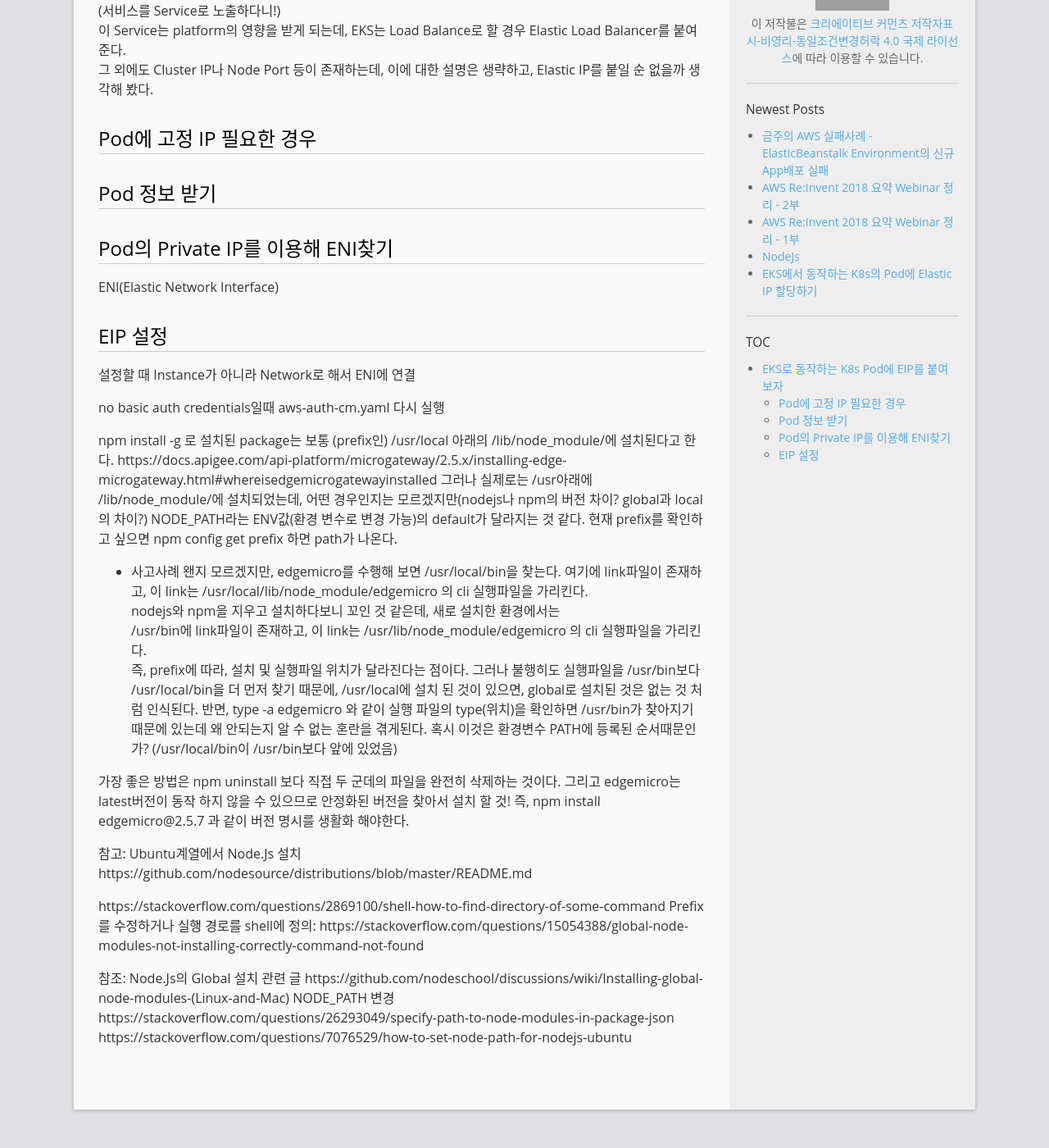
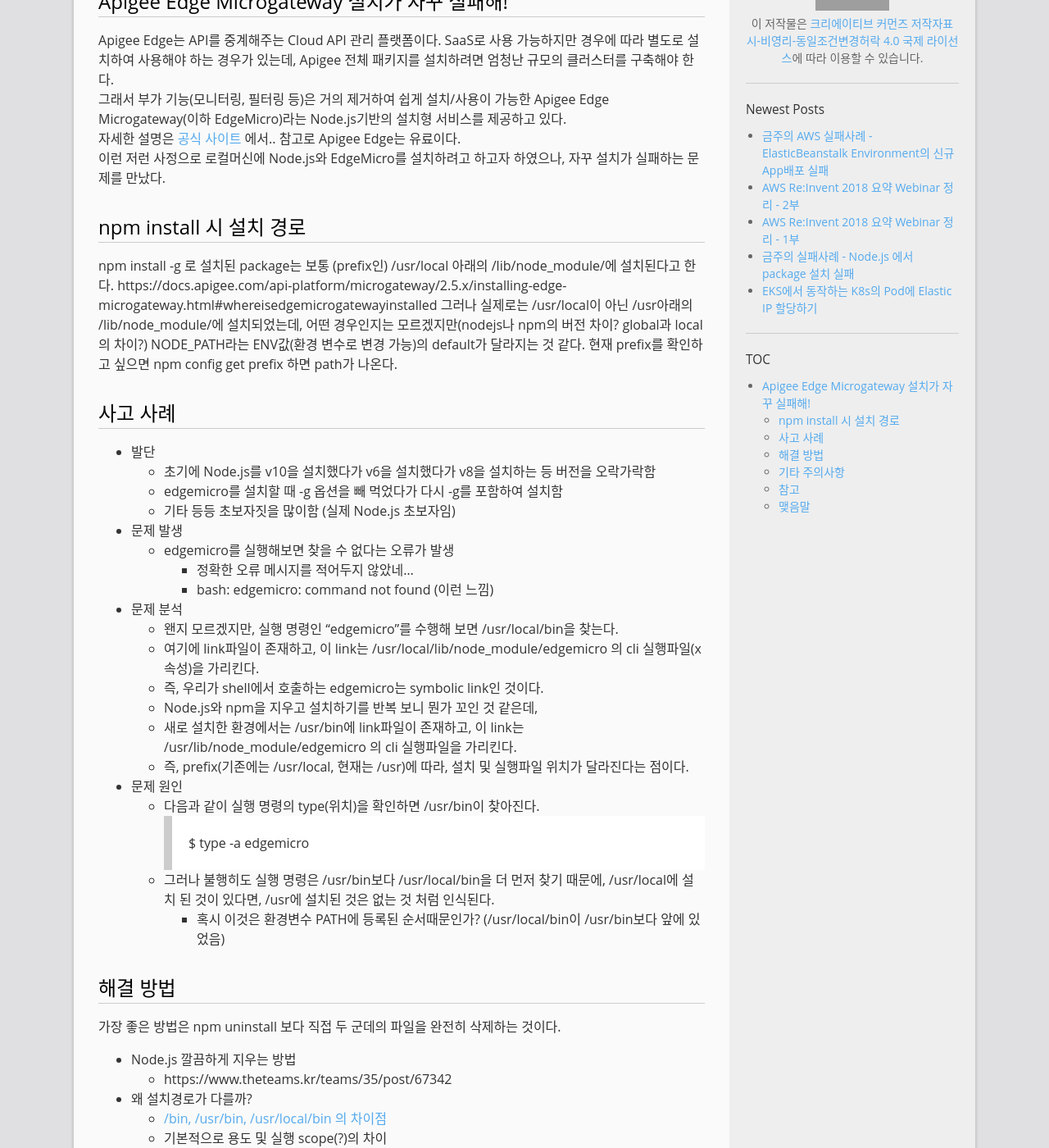
Before and after one commit to mystria/mystria.github.io, a Jekyll site: the page built from _posts/2018-11-22-fail-case-nodejs-npm-install-package.md, in a window 1280 px wide and 1400 px high, scrolled down 349 px. Shown: the whole window at 82% size. Built offline with Jekyll 4.4.1, drawn with Linux system fonts in a browser that asks for light colours; comment, search, counter and statistics services are not loaded; some of the changed text lies outside the part shown; grey boxes are pictures that could not be loaded.

Commit message:
Re-writing post

```diff
--- a/_posts/2018-11-22-fail-case-nodejs-npm-install-package.md
+++ b/_posts/2018-11-22-fail-case-nodejs-npm-install-package.md
@@ -1,59 +1,79 @@
 ---
 layout: post
-title:  "NodeJs"
+title:  "금주의 실패사례 - Node.js 에서 package 설치 실패"
 date:   2018-11-22 17:00:00 +0900
-categories: Kubernetes EKS EIP AWS
+categories: Failure Apigee EdgeMicro Nodejs npm
 comments: true
 ---
-# EKS로 동작하는 K8s Pod에 EIP를 붙여 보자
-Kubernetes에서는 Service를 통해 cluster 내에서 동작하는 서비스를 외부로 노출한다.
-(서비스를 Service로 노출하다니!)
-이 Service는 platform의 영향을 받게 되는데, EKS는 Load Balance로 할 경우 Elastic Load Balancer를 붙여 준다.
-그 외에도 Cluster IP나 Node Port 등이 존재하는데, 이에 대한 설명은 생략하고, Elastic IP를 붙일 순 없을까 생각해 봤다.
 
-## Pod에 고정 IP 필요한 경우
+# Apigee Edge Microgateway 설치가 자꾸 실패해!
+Apigee Edge는 API를 중계해주는 Cloud API 관리 플랫폼이다. SaaS로 사용 가능하지만 경우에 따라 별도로 설치하여 사용해야 하는 경우가 있는데, Apigee 전체 패키지를 설치하려면 엄청난 규모의 클러스터를 구축해야 한다.
+그래서 부가 기능(모니터링, 필터링 등)은 거의 제거하여 쉽게 설치/사용이 가능한 Apigee Edge Microgateway(이하 EdgeMicro)라는 Node.js기반의 설치형 서비스를 제공하고 있다.
+자세한 설명은 [공식 사이트](https://apigee.com/api-management/) 에서.. 참고로 Apigee Edge는 유료이다.
+이런 저런 사정으로 로컬머신에 Node.js와 EdgeMicro를 설치하려고 하고자 하였으나, 자꾸 설치가 실패하는 문제를 만났다.
 
-## Pod 정보 받기
-
-## Pod의 Private IP를 이용해 ENI찾기
-ENI(Elastic Network Interface)
-
-## EIP 설정
-설정할 때 Instance가 아니라 Network로 해서 ENI에 연결
-
-
-no basic auth credentials일때 aws-auth-cm.yaml 다시 실행
-
+## npm install 시 설치 경로
 npm install <package> -g 로 설치된 package는 보통 (prefix인) /usr/local 아래의 /lib/node_module/<package>에 설치된다고 한다.
 https://docs.apigee.com/api-platform/microgateway/2.5.x/installing-edge-microgateway.html#whereisedgemicrogatewayinstalled
-그러나 실제로는 /usr아래에 /lib/node_module/<package>에 설치되었는데,
+그러나 실제로는 /usr/local이 아닌 /usr아래의 /lib/node_module/<package>에 설치되었는데,
 어떤 경우인지는 모르겠지만(nodejs나 npm의 버전 차이? global과 local의 차이?) NODE_PATH라는 ENV값(환경 변수로 변경 가능)의 default가 달라지는 것 같다.
 현재 prefix를 확인하고 싶으면 npm config get prefix 하면 path가 나온다.
 
-- 사고사례
-왠지 모르겠지만, edgemicro를 수행해 보면 /usr/local/bin을 찾는다.
-여기에 link파일이 존재하고, 이 link는 /usr/local/lib/node_module/edgemicro 의 cli 실행파일을 가리킨다.
-nodejs와 npm을 지우고 설치하다보니 꼬인 것 같은데, 새로 설치한 환경에서는
-/usr/bin에 link파일이 존재하고, 이 link는 /usr/lib/node_module/edgemicro 의 cli 실행파일을 가리킨다.
-즉, prefix에 따라, 설치 및 실행파일 위치가 달라진다는 점이다.
-그러나 불행히도 실행파일을 /usr/bin보다 /usr/local/bin을 더 먼저 찾기 때문에, /usr/local에 설치 된 것이 있으면, global로 설치된 것은 없는 것 처럼 인식된다.
-반면, type -a edgemicro 와 같이 실행 파일의 type(위치)을 확인하면 /usr/bin가 찾아지기 때문에 있는데 왜 안되는지 알 수 없는 혼란을 겪게된다.
-혹시 이것은 환경변수 PATH에 등록된 순서때문인가? (/usr/local/bin이 /usr/bin보다 앞에 있었음)
+## 사고 사례
+  * 발단
+    + 초기에 Node.js를 v10을 설치했다가 v6을 설치했다가 v8을 설치하는 등 버전을 오락가락함
+    + edgemicro를 설치할 때 -g 옵션을 빼 먹었다가 다시 -g를 포함하여 설치함
+    + 기타 등등 초보자짓을 많이함 (실제 Node.js 초보자임)
+  * 문제 발생
+    + edgemicro를 실행해보면 찾을 수 없다는 오류가 발생
+      - 정확한 오류 메시지를 적어두지 않았네...
+      - bash: edgemicro: command not found (이런 느낌)
+  * 문제 분석
+    + 왠지 모르겠지만, 실행 명령인 "edgemicro"를 수행해 보면 /usr/local/bin을 찾는다.
+    + 여기에 link파일이 존재하고, 이 link는 /usr/local/lib/node_module/edgemicro 의 cli 실행파일(x 속성)을 가리킨다.
+    + 즉, 우리가 shell에서 호출하는 edgemicro는 symbolic link인 것이다.
+    + Node.js와 npm을 지우고 설치하기를 반복 보니 뭔가 꼬인 것 같은데,
+    + 새로 설치한 환경에서는 /usr/bin에 link파일이 존재하고, 이 link는 /usr/lib/node_module/edgemicro 의 cli 실행파일을 가리킨다.
+    + 즉, prefix(기존에는 /usr/local, 현재는 /usr)에 따라, 설치 및 실행파일 위치가 달라진다는 점이다.
+  * 문제 원인
+    + 다음과 같이 실행 명령의 type(위치)을 확인하면 /usr/bin이 찾아진다.
+      > $ type -a edgemicro
+    + 그러나 불행히도 실행 명령은 /usr/bin보다 /usr/local/bin을 더 먼저 찾기 때문에, /usr/local에 설치 된 것이 있다면, /usr에 설치된 것은 없는 것 처럼 인식된다.
+      - 혹시 이것은 환경변수 PATH에 등록된 순서때문인가? (/usr/local/bin이 /usr/bin보다 앞에 있었음)
 
+## 해결 방법
 가장 좋은 방법은 npm uninstall 보다 직접 두 군데의 파일을 완전히 삭제하는 것이다.
+  * Node.js 깔끔하게 지우는 방법
+    + https://www.theteams.kr/teams/35/post/67342
+  * 왜 설치경로가 다를까?
+    + [/bin, /usr/bin, /usr/local/bin 의 차이점](http://wookiist.tistory.com/10)
+    + 기본적으로 용도 및 실행 scope(?)의 차이
+    + 정확한 정리는 아니지만 대략 느낌으로 나타내자면,
+      - /bin : 시스템 프로그램
+      - /usr/bin : 사용자용 프로그램
+      - /usr/local/bin : 현재 사용자용 프로그램
+      - 정확한 정보는 [공식? reference](http://www.pathname.com/fhs/) 참조
+
+## 기타 주의사항
 그리고 edgemicro는 latest버전이 동작 하지 않을 수 있으므로 안정화된 버전을 찾아서 설치 할 것!
 즉, npm install edgemicro@2.5.7 과 같이 버전 명시를 생활화 해야한다.
 
+## 참고
+  * Ubuntu계열에서 Node.js 설치 방법
+    + https://github.com/nodesource/distributions/blob/master/README.md
+  * 명령어의 위치 찾는 방법
+    + https://stackoverflow.com/questions/2869100/shell-how-to-find-directory-of-some-command
+  * PATH에 설치 경로를 추가하거나, prefix를 변경하여 해결하는 방법
+    + https://stackoverflow.com/questions/15054388/global-node-modules-not-installing-correctly-command-not-found
+  * Node.js의 global 설치 관련 글
+    + https://github.com/nodeschool/discussions/wiki/Installing-global-node-modules-(Linux-and-Mac)
+    + 위에 언급한 해결책에 대해서도 정리되어 있음
+  * 조금 오래됐지만, global 설치와 local 설치의 차이점 설명
+    + https://nodejs.org/en/blog/npm/npm-1-0-global-vs-local-installation/
+    + [번역된 글](http://blog.doortts.com/226)
+  * NODE_PATH 와 관련된 문의들
+    + https://stackoverflow.com/questions/26293049/specify-path-to-node-modules-in-package-json
+    + https://stackoverflow.com/questions/7076529/how-to-set-node-path-for-nodejs-ubuntu
 
-참고: Ubuntu계열에서 Node.Js 설치
-https://github.com/nodesource/distributions/blob/master/README.md
-
-https://stackoverflow.com/questions/2869100/shell-how-to-find-directory-of-some-command
-Prefix를 수정하거나 실행 경로를 shell에 정의:
-https://stackoverflow.com/questions/15054388/global-node-modules-not-installing-correctly-command-not-found
-
-참조: Node.Js의 Global 설치 관련 글
-https://github.com/nodeschool/discussions/wiki/Installing-global-node-modules-(Linux-and-Mac)
-NODE_PATH 변경
-https://stackoverflow.com/questions/26293049/specify-path-to-node-modules-in-package-json
-https://stackoverflow.com/questions/7076529/how-to-set-node-path-for-nodejs-ubuntu
+## 맺음말
+이번 글은 정리가 잘 안되었습니다. 그냥 비슷한 문제를 다시 만나게 되면 참고하기 위해 주저리 모아놨습니다.
```
